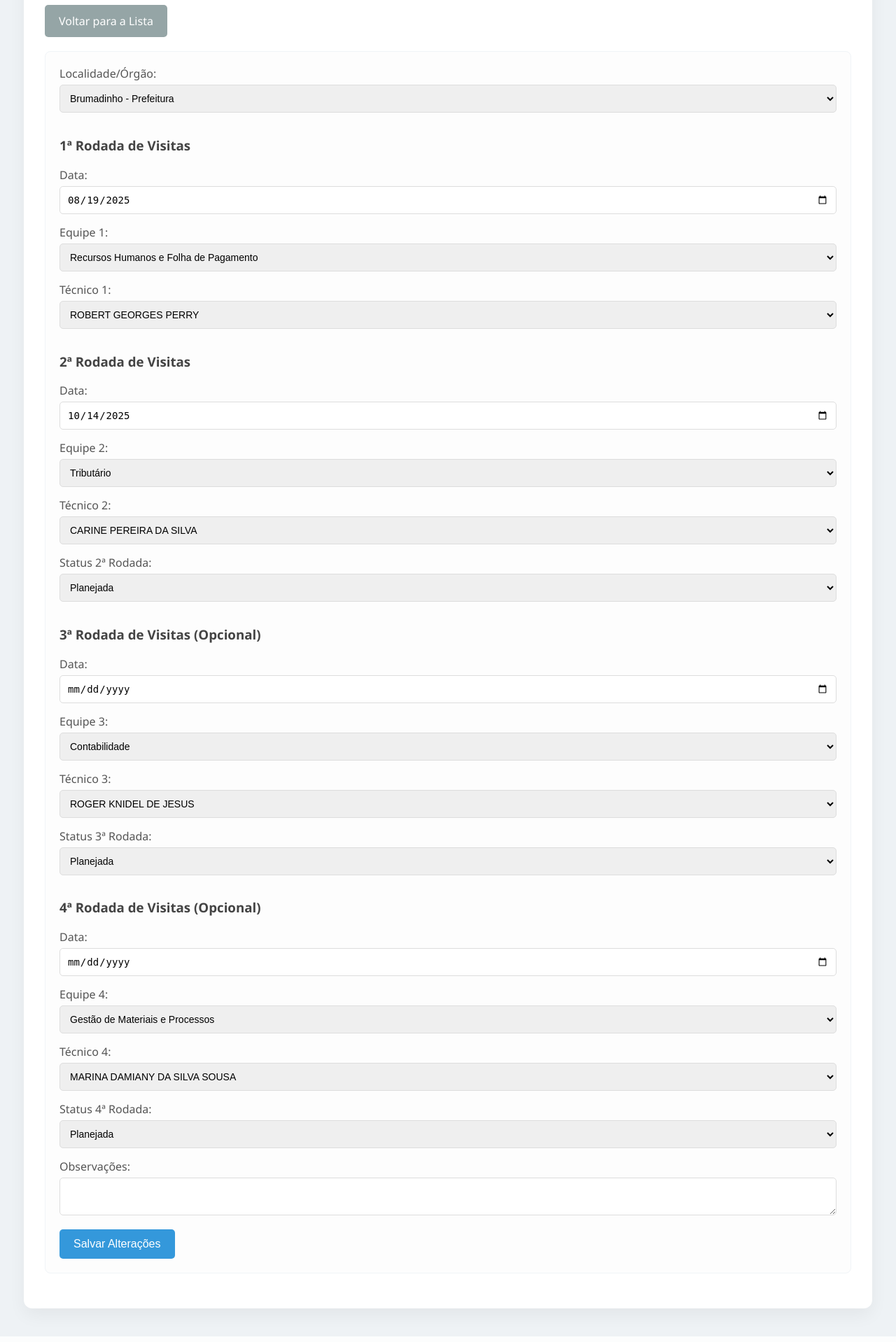
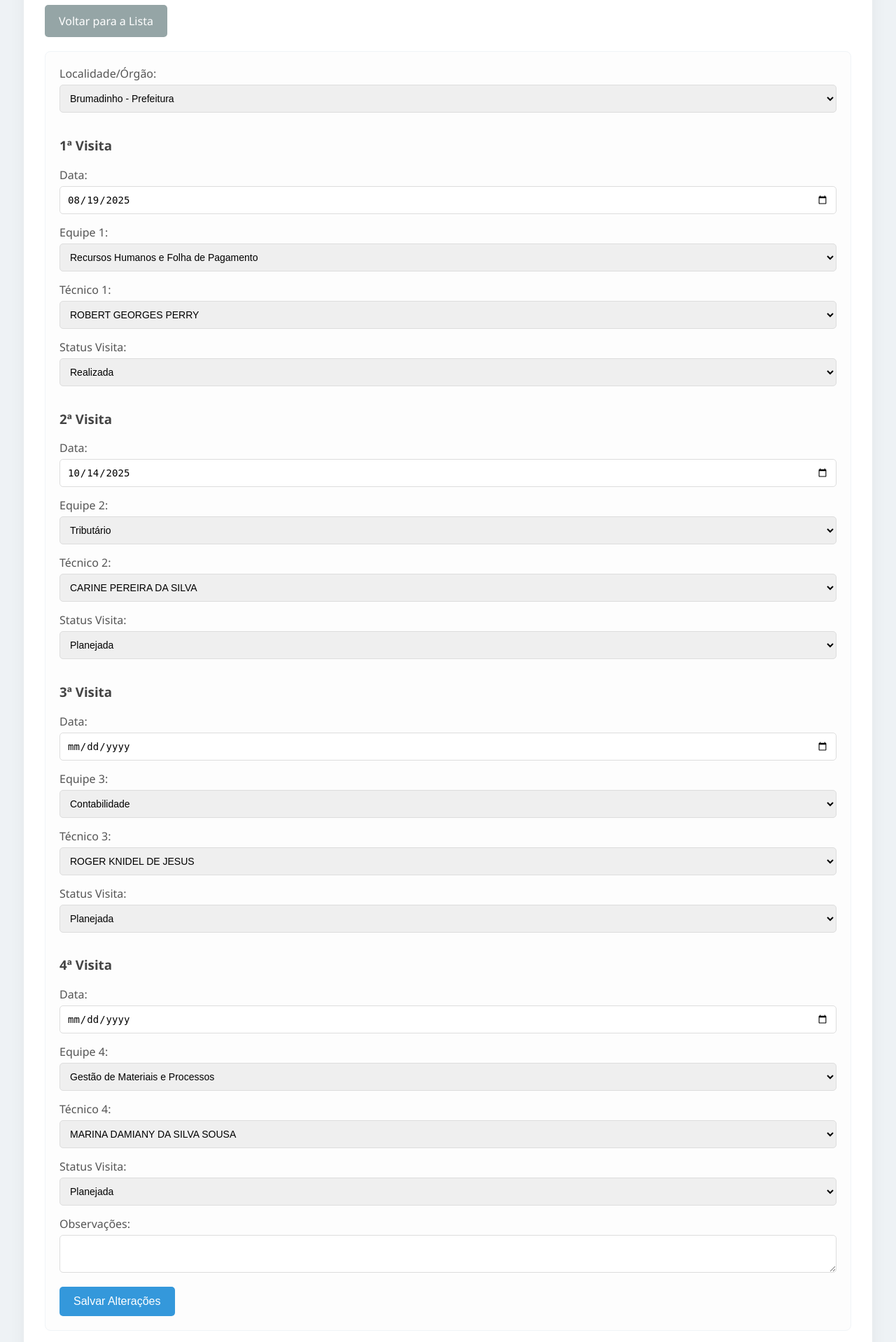
Before and after one commit to lauracgdacosta/ibtech_app, a Flask app: page /edit_visita/1 in a window 1280 px wide. Shown: the part 163-2081 px from the top of the page at 70% size. Run offline with Flask 3, Linux system fonts and the light colour scheme; data comes from the database, SQL or seed files in the repository.

Commit message:
Acertando primeira visita

```diff
--- a/templates/edit_visita.html
+++ b/templates/edit_visita.html
@@ -21,7 +21,7 @@
                 {% endfor %}
             </select>
 
-            <h3>1ª Rodada de Visitas</h3>
+            <h3>1ª Visita</h3>
             <label for="data_1a_rodada">Data:</label>
             <input type="date" id="data_1a_rodada" name="data_1a_rodada" value="{{ visita['data_1a_rodada'] }}">
 
@@ -40,8 +40,14 @@
                     <option value="{{ tecnico }}" {% if tecnico == visita['tecnico_1'] %}selected{% endif %}>{{ tecnico }}</option>
                 {% endfor %}
             </select>
+            <label for="status_1a_rodada">Status Visita:</label>
+            <select id="status_1a_rodada" name="status_2a_rodada">
+                <option value="Planejada" {% if visita['status_1a_rodada'] == 'Planejada' %}selected{% endif %}>Planejada</option>
+                <option value="Realizada" {% if visita['status_1a_rodada'] == 'Realizada' %}selected{% endif %}>Realizada</option>
+                <option value="Cancelada" {% if visita['status_1a_rodada'] == 'Cancelada' %}selected{% endif %}>Cancelada</option>
+            </select>
 
-            <h3>2ª Rodada de Visitas</h3>
+            <h3>2ª Visita</h3>
             <label for="data_2a_rodada">Data:</label>
             <input type="date" id="data_2a_rodada" name="data_2a_rodada" value="{{ visita['data_2a_rodada'] }}">
 
@@ -61,14 +67,14 @@
                 {% endfor %}
             </select>
 
-            <label for="status_2a_rodada">Status 2ª Rodada:</label>
+            <label for="status_2a_rodada">Status Visita:</label>
             <select id="status_2a_rodada" name="status_2a_rodada">
                 <option value="Planejada" {% if visita['status_2a_rodada'] == 'Planejada' %}selected{% endif %}>Planejada</option>
                 <option value="Realizada" {% if visita['status_2a_rodada'] == 'Realizada' %}selected{% endif %}>Realizada</option>
                 <option value="Cancelada" {% if visita['status_2a_rodada'] == 'Cancelada' %}selected{% endif %}>Cancelada</option>
             </select>
 
-            <h3>3ª Rodada de Visitas (Opcional)</h3>
+            <h3>3ª Visita</h3>
             <label for="data_3a_rodada">Data:</label>
             <input type="date" id="data_3a_rodada" name="data_3a_rodada" value="{{ visita['data_3a_rodada'] }}">
 
@@ -88,14 +94,14 @@
                 {% endfor %}
             </select>
 
-            <label for="status_3a_rodada">Status 3ª Rodada:</label>
+            <label for="status_3a_rodada">Status Visita:</label>
             <select id="status_3a_rodada" name="status_3a_rodada">
                 <option value="Planejada" {% if visita['status_3a_rodada'] == 'Planejada' %}selected{% endif %}>Planejada</option>
                 <option value="Realizada" {% if visita['status_3a_rodada'] == 'Realizada' %}selected{% endif %}>Realizada</option>
                 <option value="Cancelada" {% if visita['status_3a_rodada'] == 'Cancelada' %}selected{% endif %}>Cancelada</option>
             </select>
 
-            <h3>4ª Rodada de Visitas (Opcional)</h3>
+            <h3>4ª Visita</h3>
             <label for="data_4a_rodada">Data:</label>
             <input type="date" id="data_4a_rodada" name="data_4a_rodada" value="{{ visita['data_4a_rodada'] }}">
 
@@ -115,7 +121,7 @@
                 {% endfor %}
             </select>
 
-            <label for="status_4a_rodada">Status 4ª Rodada:</label>
+            <label for="status_4a_rodada">Status Visita:</label>
             <select id="status_4a_rodada" name="status_4a_rodada">
                 <option value="Planejada" {% if visita['status_4a_rodada'] == 'Planejada' %}selected{% endif %}>Planejada</option>
                 <option value="Realizada" {% if visita['status_4a_rodada'] == 'Realizada' %}selected{% endif %}>Realizada</option>
--- a/templates/visitas.html
+++ b/templates/visitas.html
@@ -40,6 +40,7 @@
                     <th>Data 1ª Rodada</th>
                     <th>Equipe 1</th>
                     <th>Técnico 1</th>
+                    <th>Status 1ª Rodada</th>
                     <th>Data 2ª Rodada</th>
                     <th>Equipe 2</th>
                     <th>Técnico 2</th>
@@ -63,6 +64,7 @@
                     <td>{{ visita['data_1a_rodada'] }}</td>
                     <td>{{ visita['equipe_1'] }}</td>
                     <td>{{ visita['tecnico_1'] }}</td>
+                    <td>{{ visita['status_1a_rodada'] }}</td>
                     <td>{{ visita['data_2a_rodada'] }}</td>
                     <td>{{ visita['equipe_2'] }}</td>
                     <td>{{ visita['tecnico_2'] }}</td>
```
